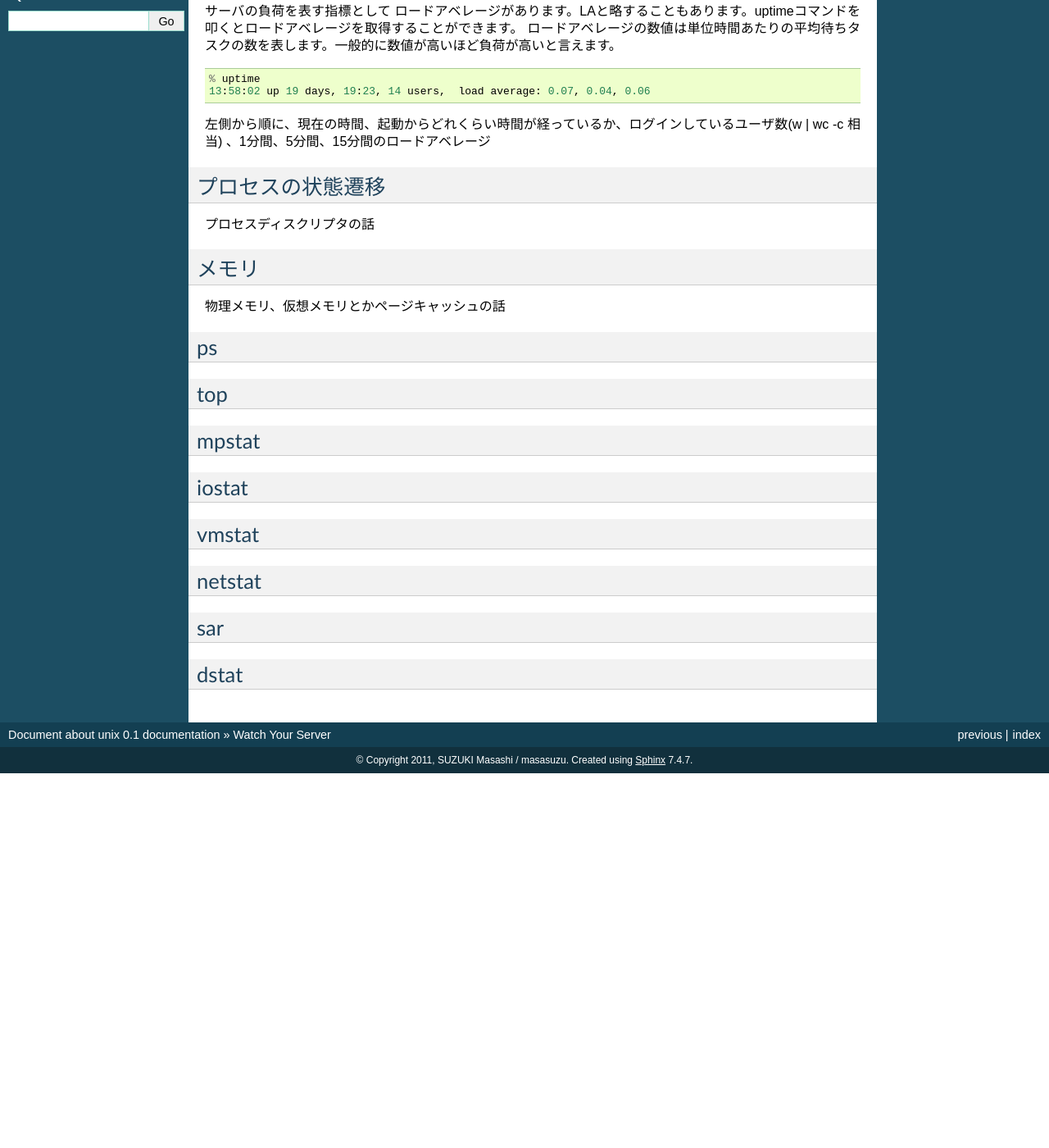
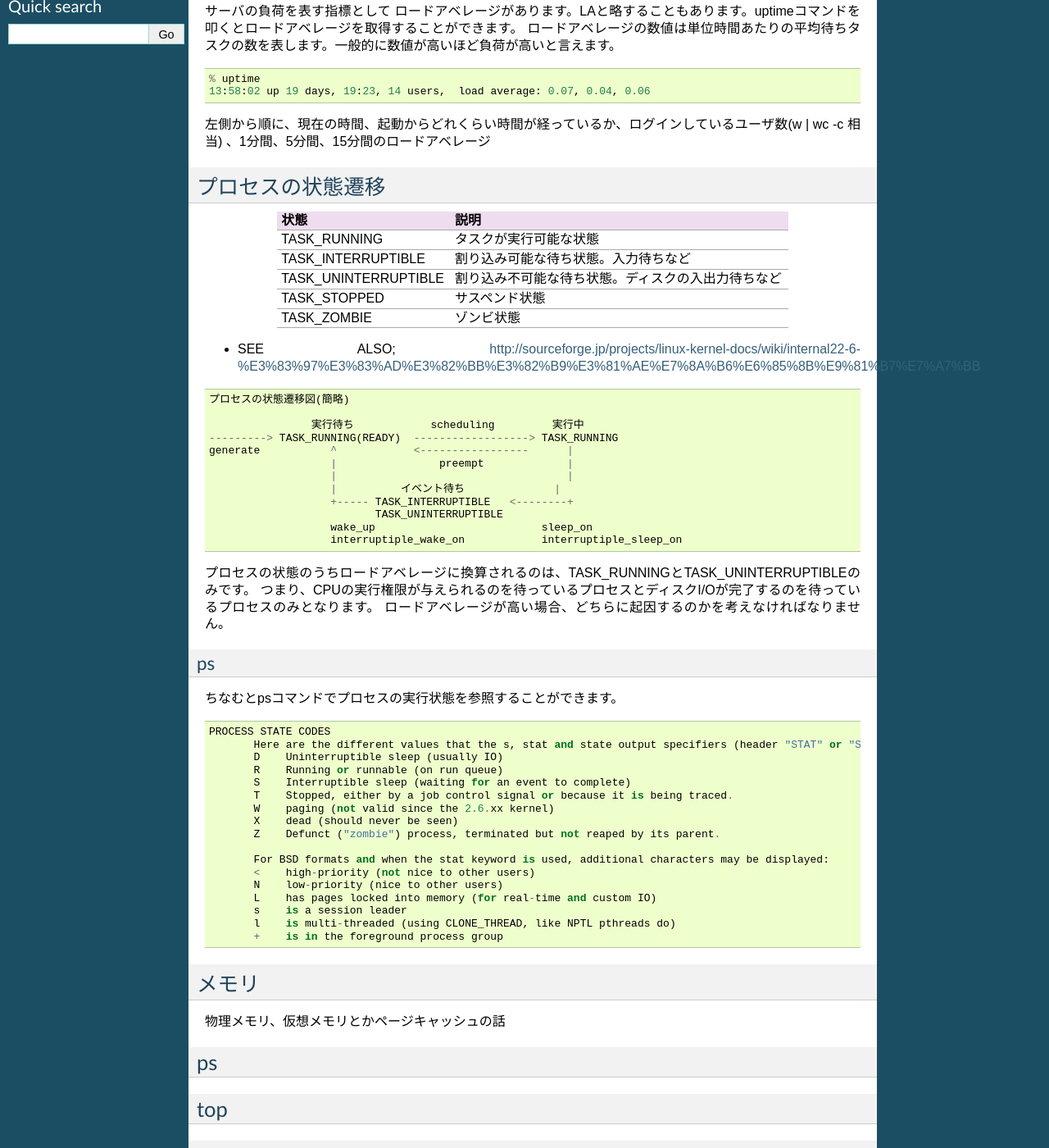
Before and after one commit to masasuzu/document, a Sphinx documentation site: the page built from unix/source/watch.rst, in a window 1280 px wide and 1400 px high, scrolled down 446 px. Shown: the whole window at 82% size. Built offline with Sphinx 7.4.7, drawn with Linux system fonts in a browser that asks for light colours; before the commit the page ends 1389 px from its top, so only the background shows below that.

Commit message:
プロセスについて

```diff
--- a/unix/source/watch.rst
+++ b/unix/source/watch.rst
@@ -37,7 +37,71 @@ CPU負荷が高いサーバをCUPバウンドなサーバ、I/O負荷が高い
 プロセスの状態遷移
 ====================================
 
-プロセスディスクリプタの話
++-----------------------+-------------------------------------------------------+
+| 状態                  | 説明                                                  |
++=======================+=======================================================+
+| TASK_RUNNING          | タスクが実行可能な状態                                |
++-----------------------+-------------------------------------------------------+
+| TASK_INTERRUPTIBLE    | 割り込み可能な待ち状態。入力待ちなど                  |
++-----------------------+-------------------------------------------------------+
+| TASK_UNINTERRUPTIBLE  | 割り込み不可能な待ち状態。ディスクの入出力待ちなど    |
++-----------------------+-------------------------------------------------------+
+| TASK_STOPPED          | サスペンド状態                                        |
++-----------------------+-------------------------------------------------------+
+| TASK_ZOMBIE           | ゾンビ状態                                            |
++-----------------------+-------------------------------------------------------+
+
+* SEE ALSO; http://sourceforge.jp/projects/linux-kernel-docs/wiki/internal22-6-%E3%83%97%E3%83%AD%E3%82%BB%E3%82%B9%E3%81%AE%E7%8A%B6%E6%85%8B%E9%81%B7%E7%A7%BB
+
+
+
+::
+
+    プロセスの状態遷移図(簡略)
+
+                    実行待ち            scheduling         実行中
+    ---------> TASK_RUNNING(READY)  ------------------> TASK_RUNNING
+    generate           ^            <-----------------      |
+                       |                preempt             |
+                       |                                    |
+                       |          イベント待ち              |
+                       +----- TASK_INTERRUPTIBLE   <--------+
+                              TASK_UNINTERRUPTIBLE
+                       wake_up                          sleep_on
+                       interruptiple_wake_on            interruptiple_sleep_on
+
+
+
+プロセスの状態のうちロードアベレージに換算されるのは、TASK_RUNNINGとTASK_UNINTERRUPTIBLEのみです。
+つまり、CPUの実行権限が与えられるのを待っているプロセスとディスクI/Oが完了するのを待っているプロセスのみとなります。
+ロードアベレージが高い場合、どちらに起因するのかを考えなければなりません。
+
+ps
+------------------------------------
+
+ちなむとpsコマンドでプロセスの実行状態を参照することができます。
+
+::
+
+    PROCESS STATE CODES
+           Here are the different values that the s, stat and state output specifiers (header "STAT" or "S") will display to describe the state of a process.
+           D    Uninterruptible sleep (usually IO)
+           R    Running or runnable (on run queue)
+           S    Interruptible sleep (waiting for an event to complete)
+           T    Stopped, either by a job control signal or because it is being traced.
+           W    paging (not valid since the 2.6.xx kernel)
+           X    dead (should never be seen)
+           Z    Defunct ("zombie") process, terminated but not reaped by its parent.
+
+           For BSD formats and when the stat keyword is used, additional characters may be displayed:
+           <    high-priority (not nice to other users)
+           N    low-priority (nice to other users)
+           L    has pages locked into memory (for real-time and custom IO)
+           s    is a session leader
+           l    is multi-threaded (using CLONE_THREAD, like NPTL pthreads do)
+           +    is in the foreground process group
+
+
 
 メモリ
 ====================================
```
